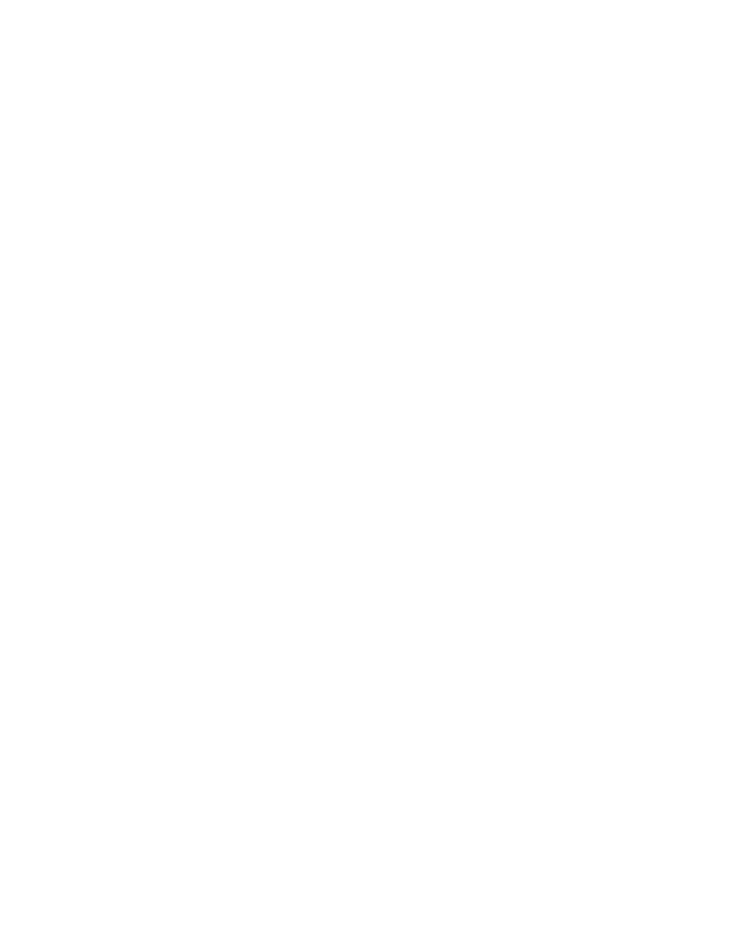
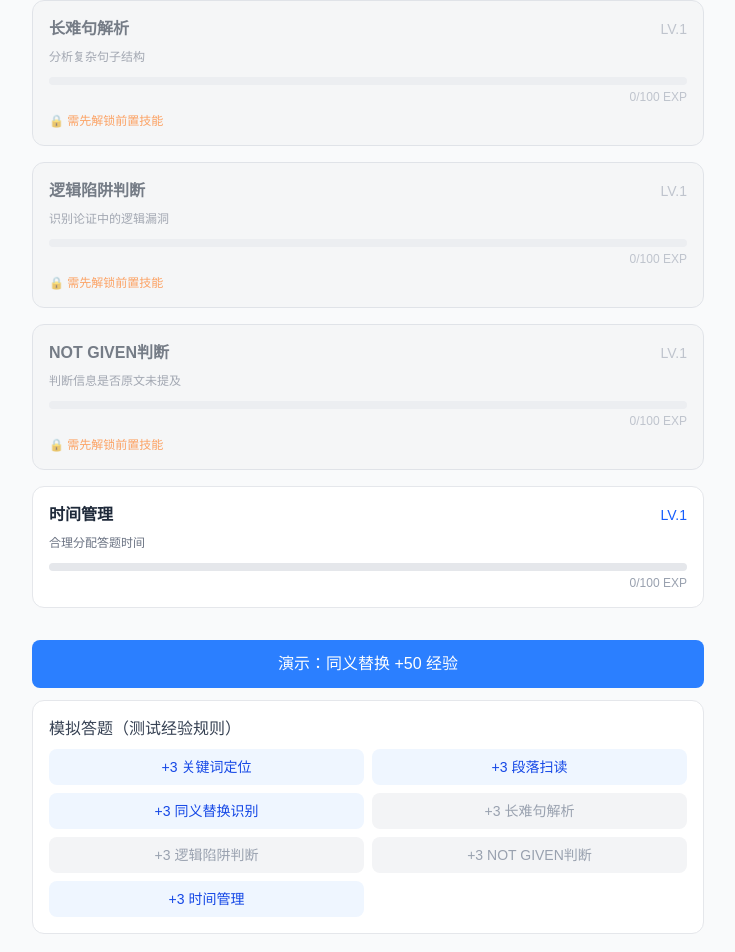
Before and after one commit to crysyallll-sys/IELTS-Reader-Pro, a Next.js app: page /skill-tree in a window 1280 px wide. Before the commit this address had no page. Shown: the part 543-1495 px from the top of the page, without its empty margins (272-1007 px from the left). Before the commit the page ends 800 px from the top, so only its background shows below. Built offline with nearby package versions, Linux system fonts and the light colour scheme.

Commit message:
feat: 添加技能树页面

```diff
--- a/app/layout.tsx
+++ b/app/layout.tsx
@@ -1,4 +1,5 @@
 import type { Metadata } from "next";
+import Link from "next/link";
 import { Geist, Geist_Mono } from "next/font/google";
 import "./globals.css";
 
@@ -27,7 +28,15 @@
       lang="en"
       className={`${geistSans.variable} ${geistMono.variable} h-full antialiased`}
     >
-      <body className="min-h-full flex flex-col">{children}</body>
+      <body className="min-h-full flex flex-col">
+        <nav className="bg-white border-b border-gray-200 px-6 py-3">
+          <div className="max-w-2xl mx-auto flex gap-6">
+            <Link href="/" className="text-blue-600 hover:text-blue-700 font-medium">首页</Link>
+            <Link href="/skill-tree" className="text-blue-600 hover:text-blue-700 font-medium">能力地图</Link>
+          </div>
+        </nav>
+        {children}
+      </body>
     </html>
   );
 }
--- /dev/null
+++ b/app/skill-tree/page.tsx
@@ -0,0 +1,177 @@
+"use client";
+
+import { useState, useEffect } from "react";
+
+interface Skill {
+  id: string;
+  name: string;
+  description: string;
+  level: number;
+  exp: number;
+  expToNext: number;
+  unlocked: boolean;
+}
+
+const EXP_PER_LEVEL = 100;
+const QUESTION_TYPE_MAP: Record<string, string[]> = {
+  keyword: ["keyword_match"],
+  scan: ["fill_blank", "heading_match"],
+  paraphrase: ["paraphrase_match"],
+  sentence: ["sentence_parse"],
+  logic: ["logic_infer"],
+  notgiven: ["not_given"],
+  time: ["time_alloc"],
+};
+
+function getExpGain(questionType: string): string {
+  const mapping: Record<string, string> = {
+    keyword_match: "keyword",
+    fill_blank: "scan",
+    heading_match: "scan",
+    paraphrase_match: "paraphrase",
+    sentence_parse: "sentence",
+    logic_infer: "logic",
+    not_given: "notgiven",
+    time_alloc: "time",
+  };
+  return mapping[questionType] ?? "keyword";
+}
+
+function levelToLV(level: number) {
+  return `LV.${level}`;
+}
+
+function buildInitialSkills(): Skill[] {
+  return [
+    { id: "keyword", name: "关键词定位", description: "快速定位题目关键词在原文中的位置", level: 1, exp: 0, expToNext: EXP_PER_LEVEL, unlocked: true },
+    { id: "scan", name: "段落扫读", description: "快速扫读段落获取核心信息", level: 1, exp: 0, expToNext: EXP_PER_LEVEL, unlocked: true },
+    { id: "paraphrase", name: "同义替换识别", description: "识别题目与原文的同义改写", level: 1, exp: 0, expToNext: EXP_PER_LEVEL, unlocked: true },
+    { id: "sentence", name: "长难句解析", description: "分析复杂句子结构", level: 1, exp: 0, expToNext: EXP_PER_LEVEL, unlocked: false },
+    { id: "logic", name: "逻辑陷阱判断", description: "识别论证中的逻辑漏洞", level: 1, exp: 0, expToNext: EXP_PER_LEVEL, unlocked: false },
+    { id: "notgiven", name: "NOT GIVEN判断", description: "判断信息是否原文未提及", level: 1, exp: 0, expToNext: EXP_PER_LEVEL, unlocked: false },
+    { id: "time", name: "时间管理", description: "合理分配答题时间", level: 1, exp: 0, expToNext: EXP_PER_LEVEL, unlocked: true },
+  ];
+}
+
+function updateUnlocks(skills: Skill[]): Skill[] {
+  const paraphraseLV2 = (skills.find(s => s.id === "paraphrase")?.level ?? 0) >= 2;
+  const logicLV2 = (skills.find(s => s.id === "logic")?.level ?? 0) >= 2;
+
+  return skills.map(s => {
+    if (s.id === "sentence") return { ...s, unlocked: paraphraseLV2 };
+    if (s.id === "logic") return { ...s, unlocked: paraphraseLV2 };
+    if (s.id === "notgiven") return { ...s, unlocked: logicLV2 };
+    return s;
+  });
+}
+
+function addExp(skills: Skill[], skillId: string, amount: number): Skill[] {
+  const updated = skills.map(s => {
+    if (s.id !== skillId) return s;
+    const newExp = s.exp + amount;
+    const totalForLevel = s.level * EXP_PER_LEVEL;
+    if (newExp >= totalForLevel && s.level < 5) {
+      const remainder = newExp - totalForLevel;
+      return { ...s, level: s.level + 1, exp: remainder, expToNext: EXP_PER_LEVEL };
+    }
+    return { ...s, exp: Math.min(newExp, totalForLevel - 1) };
+  });
+  return updateUnlocks(updated);
+}
+
+function SkillCard({ skill }: { skill: Skill }) {
+  const progress = (skill.exp / skill.expToNext) * 100;
+
+  return (
+    <div className={`rounded-xl p-4 border ${skill.unlocked ? "bg-white border-gray-200" : "bg-gray-100 border-gray-300 opacity-60"}`}>
+      <div className="flex justify-between items-center mb-2">
+        <h3 className="font-semibold text-gray-800">{skill.name}</h3>
+        <span className={`text-sm font-medium ${skill.unlocked ? "text-blue-600" : "text-gray-400"}`}>
+          {levelToLV(skill.level)}
+        </span>
+      </div>
+      <p className="text-xs text-gray-500 mb-3">{skill.description}</p>
+      <div className="w-full bg-gray-200 rounded-full h-2">
+        <div
+          className="bg-blue-500 h-2 rounded-full transition-all duration-300"
+          style={{ width: `${progress}%` }}
+        />
+      </div>
+      <p className="text-xs text-gray-400 mt-1 text-right">{skill.exp}/{skill.expToNext} EXP</p>
+      {!skill.unlocked && (
+        <p className="text-xs text-orange-500 mt-2">🔒 需先解锁前置技能</p>
+      )}
+    </div>
+  );
+}
+
+export default function SkillTreePage() {
+  const [skills, setSkills] = useState<Skill[]>([]);
+
+  useEffect(() => {
+    const stored = localStorage.getItem("skillTree");
+    if (stored) {
+      const parsed = JSON.parse(stored) as Skill[];
+      setSkills(updateUnlocks(parsed));
+    } else {
+      setSkills(buildInitialSkills());
+    }
+  }, []);
+
+  useEffect(() => {
+    if (skills.length > 0) {
+      localStorage.setItem("skillTree", JSON.stringify(skills));
+    }
+  }, [skills]);
+
+  const handleDemo = () => {
+    setSkills(prev => addExp(prev, "paraphrase", 50));
+  };
+
+  const handleAnswer = (questionType: string) => {
+    const skillId = getExpGain(questionType);
+    setSkills(prev => addExp(prev, skillId, 3));
+  };
+
+  return (
+    <div className="min-h-screen bg-gray-50 p-6">
+      <div className="max-w-2xl mx-auto">
+        <h1 className="text-2xl font-bold text-gray-800 mb-6">能力地图</h1>
+
+        <div className="grid grid-cols-1 gap-4">
+          {skills.map(skill => (
+            <SkillCard key={skill.id} skill={skill} />
+          ))}
+        </div>
+
+        <div className="mt-8 space-y-3">
+          <button
+            onClick={handleDemo}
+            className="w-full bg-blue-500 hover:bg-blue-600 text-white font-medium py-3 rounded-lg transition-colors"
+          >
+            演示：同义替换 +50 经验
+          </button>
+
+          <div className="bg-white rounded-xl p-4 border border-gray-200">
+            <h4 className="font-medium text-gray-700 mb-2">模拟答题（测试经验规则）</h4>
+            <div className="grid grid-cols-2 gap-2">
+              {Object.keys(QUESTION_TYPE_MAP).map(skillId => {
+                const skill = skills.find(s => s.id === skillId);
+                return (
+                  <button
+                    key={skillId}
+                    onClick={() => handleAnswer(QUESTION_TYPE_MAP[skillId][0])}
+                    disabled={!skill?.unlocked}
+                    className="text-sm bg-blue-50 hover:bg-blue-100 disabled:bg-gray-100 disabled:text-gray-400 text-blue-700 py-2 px-3 rounded-lg transition-colors"
+                  >
+                    +3 {skill?.name ?? skillId}
+                  </button>
+                );
+              })}
+            </div>
+          </div>
+        </div>
+      </div>
+    </div>
+  );
+}
```
